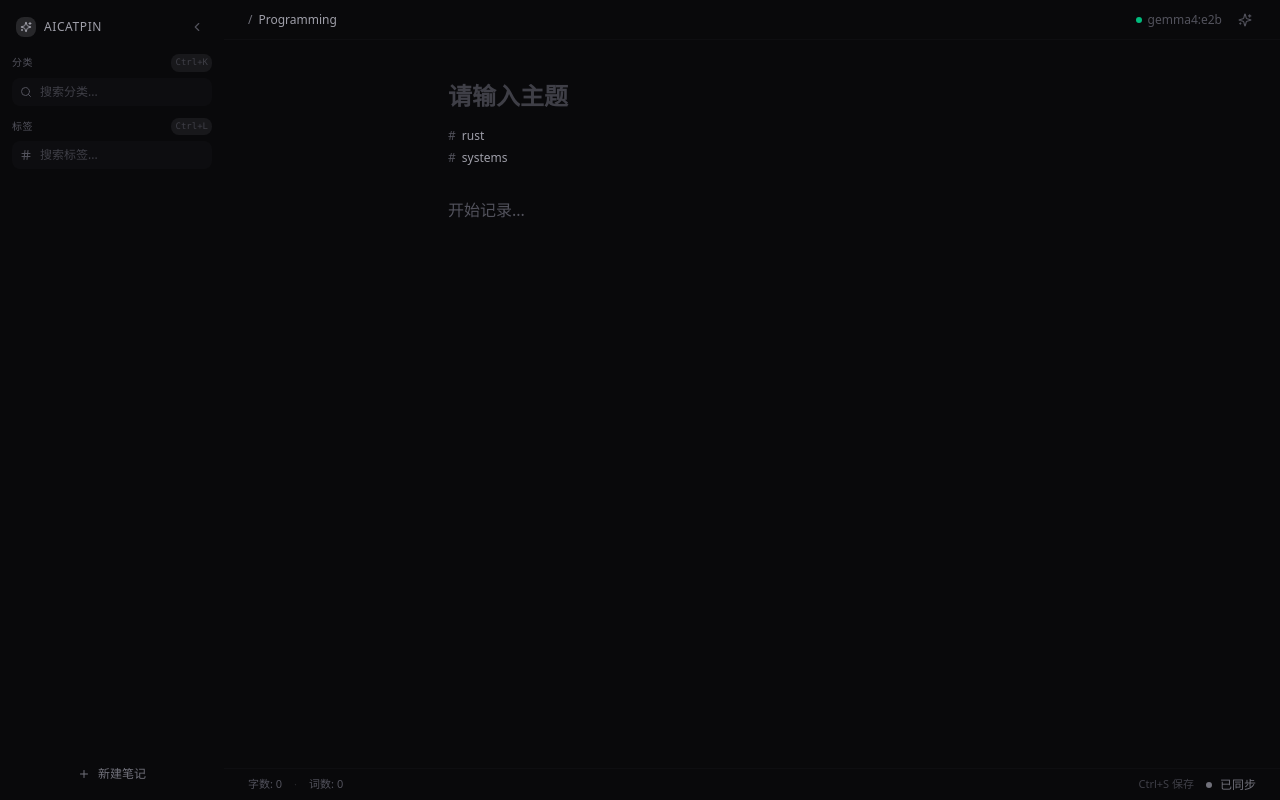
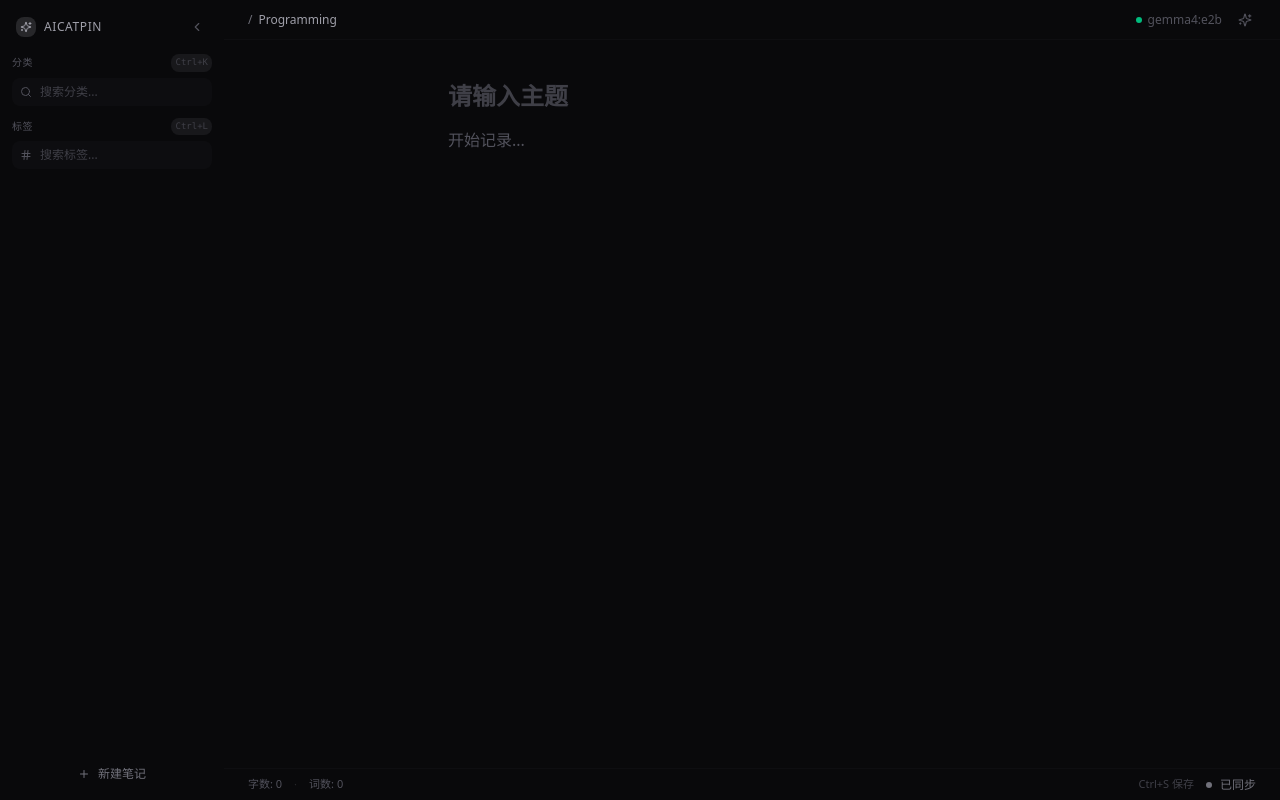
Before and after one commit to zbb88888/aicatpin, a React (Vite) app: page / in a window 1280 px wide. Built offline with nearby package versions, Linux system fonts and the light colour scheme.

Commit message:
移除硬编码的标签假数据

```diff
--- a/src/components/layout/MainLayout.tsx
+++ b/src/components/layout/MainLayout.tsx
@@ -283,7 +283,7 @@ export function MainLayout() {
   const [sidebarCollapsed, setSidebarCollapsed] = useState(false)
   const [aiPanelOpen, setAiPanelOpen] = useState(false)
   const [selectedCategory] = useState('programming')
-  const [selectedTags] = useState<string[]>(['rust', 'systems'])
+  const [selectedTags] = useState<string[]>([])
   const [title, setTitle] = useState('')
   const [content, setContent] = useState('')
 
```
